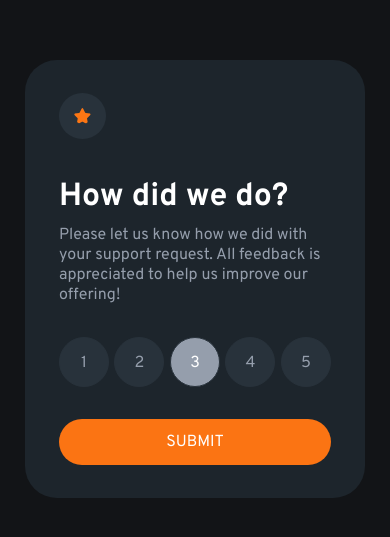
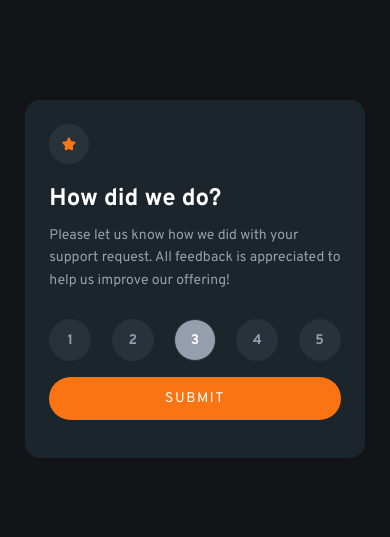
Before and after one commit to victorsonet/Interactive-rating-component, a plain HTML site: page index.html in a window 390 px wide. Shown: the part 143-680 px from the top of the page. Drawn offline with Linux system fonts and the light colour scheme.

Commit message:
lil design changes

```diff
--- a/css/main.css
+++ b/css/main.css
@@ -29,16 +29,16 @@ body {
 
 .wrap {
     background-color: #1d252c;
-    padding: 2.1rem;
+    padding: 2rem;
     border-radius: 2rem;
-    width: 25%;
+    width: 21.5%;
 }
 
 .wrap2 {
     background-color: #1d252c;
-    padding: 2.5rem 2rem 3rem 2rem;
+    padding: 2.5rem 2.1rem 3rem 2.1rem;
     border-radius: 2rem;
-    width: 22%;
+    width: 21.5%;
 }
 
 .hide {
@@ -46,19 +46,23 @@ body {
 }
 
 .text {
-    padding: 2rem 0 2rem 0;
+    padding: 2.1rem 0 1.6rem 0;
 }
 
 .title {
-    padding-bottom: 0.5rem;
+    font-size: 27.5px;
+    padding-bottom: .7rem;
     color: white;
 }
 
 .subtext {
+    font-size: 15px;
+    line-height: 1.5rem;
     color: var(--clr-light-grey)
 }
 
 ul {
+    padding-top: 0;
     list-style: none;
     display: flex;
     width: 100%;
@@ -67,6 +71,9 @@ ul {
 }
 
 li {
+    display: flex;
+    justify-content: center;
+    align-items: center;
     width: 50px;
     height: 50px;
     border: 1px solid #28323b;
@@ -74,7 +81,8 @@ li {
     color: hsl(217, 12%, 63%);
     background-color: #28323b;
     text-align: center;
-    padding: 15px;
+    font-weight: bold;
+    padding: 18px;
 }
 
 li:hover {
@@ -113,6 +121,7 @@ a {
     padding: .8rem 0 .8rem 0;
     border-radius: 2rem;
     color: white;
+    letter-spacing: .1rem;
 }
 
 .btn:hover {
@@ -142,6 +151,8 @@ a {
 }
 
 .title2 {
+    font-size: 14.5px;
+
     padding-top: 2rem;
     padding-bottom: 0.5rem;
     color: white;
@@ -149,6 +160,7 @@ a {
 }
 
 .subtext2 {
+    font-size: 15px;
     text-align: center;
     color: var(--clr-light-grey);
     line-height: 1.5rem;
@@ -160,11 +172,81 @@ a {
 }
 
 @media only screen and (max-width: 1000px) {
+
+    body {
+
+    }
+
     .wrap {
         width: 87%;
+        border-radius: 15px;
+        padding: 1.5rem 1.5rem 2.4rem 1.5rem;
+    }
+
+    .header > img {
+        height: 2.5rem;
+        width: 2.5rem;
+        padding: 13px 13px;
     }
 
     .wrap2 {
-        width: 80%;
+        width: 87%;
+        border-radius: 15px;
+        padding: 2rem 1.5rem 2.4rem 1.5rem;
     }
+
+    .text {
+        padding: .85rem 0 1.7rem 0;
+    }
+
+    .title {
+        font-size: 24px;
+    }
+
+    .subtext {
+        font-size: 14px;
+        line-height: 1.4rem;
+    }
+
+    li {
+        width: 42px;
+        height: 42px;
+        font-size: 14px;
+        justify-content: center;
+        align-items: center;
+    }
+
+    .submit {
+        padding-top: 1rem;
+    }
+
+    .btn {
+        font-size: 14px;
+    }
+
+    .header2 {
+        padding-bottom: 1.5rem;
+    }
+
+    .header2 > img {
+        width: 9rem;
+        height: 6rem;
+    }
+
+    .message {
+        font-size: 14px;
+    }
+
+    .title2 {
+        font-size: 12px;
+        padding-top: 2rem;
+    }
+
+    .subtext2 {
+        font-size: 14px;
+        line-height: 1.42rem;
+    }
+
+
+
 }
```
